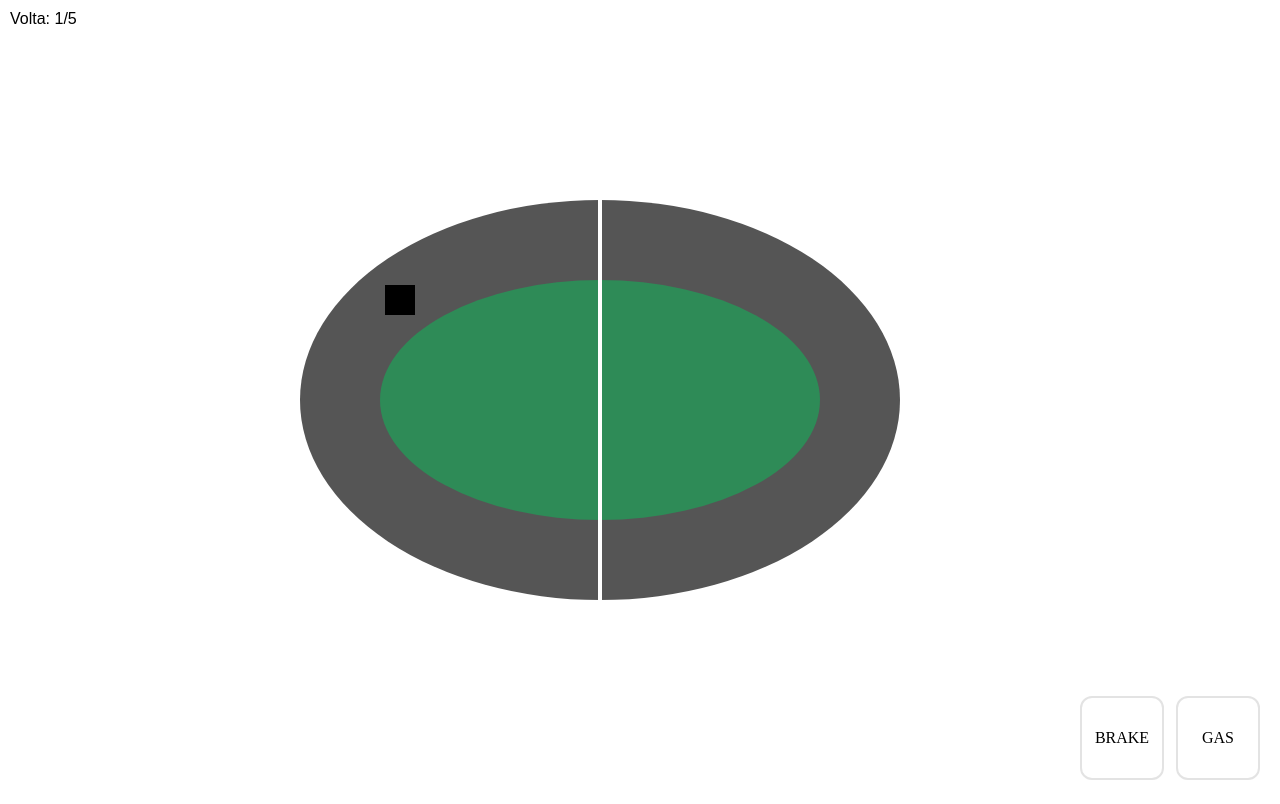
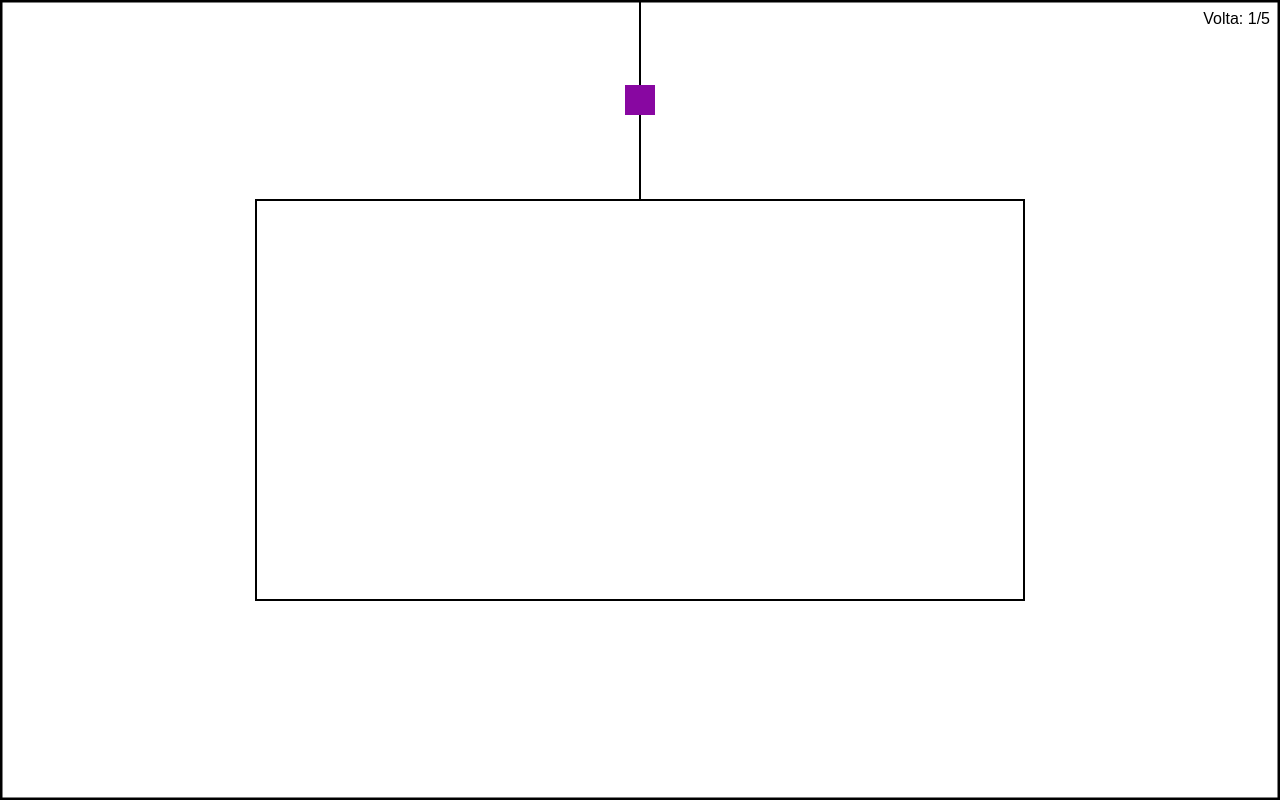
Before and after one commit to RamoLAB/meu-backend, a website: page index.html in a window 1280 px wide. Drawn offline with Linux system fonts and the light colour scheme.

Commit message:
Update index.html

```diff
--- a/index.html
+++ b/index.html
@@ -4,140 +4,207 @@
 
 <canvas id="g"></canvas>
 
-<!-- HUD -->
-<div style="position:fixed; top:10px; left:10px; font-family:sans-serif;">
+<div style="position:fixed; top:10px; right:10px; font-family:sans-serif;">
     Volta: <span id="lap">1</span>/5
-</div>
-
-<!-- PEDAIS -->
-<div style="position:fixed; bottom:20px; right:20px; display:flex; gap:12px;">
-    <div id="brake" style="width:80px;height:80px;border:2px solid rgba(200,200,200,0.5);border-radius:12px;display:flex;align-items:center;justify-content:center;">BRAKE</div>
-    <div id="gas" style="width:80px;height:80px;border:2px solid rgba(200,200,200,0.5);border-radius:12px;display:flex;align-items:center;justify-content:center;">GAS</div>
 </div>
 
 <script>
 const c = g;
 const x = c.getContext("2d");
 
+// ==========================
+// CONFIG
+// ==========================
+const PLAYER_ID = Math.random().toString(36).slice(2,9);
+const PLAYER_COLOR = "#" + Math.floor(Math.random()*16777215).toString(16).padStart(6,"0");
+const WS_URL = "wss://meu-backend-0rzt.onrender.com";
+
+// ==========================
+// TRACK
+// ==========================
+const track = {};
+
+// ==========================
+// PLAYER LOCAL
+// ==========================
 let p = {
-    x: 400,
-    y: 300,
-    angle: 0,
+    x: 0,
+    y: 0,
+    angle: Math.PI,
     speed: 0,
     lap: 1,
-    lastCross: false
+    stage: 0,
+    lastCross: false,
+    boost: 0,
+    tyre: 100,
+    isBoosting: false
 };
 
+// OUTROS JOGADORES
+let players = {};
+
+// ==========================
+// INPUT
+// ==========================
 let k = {};
-let accelerating = false;
-let braking = false;
+onkeydown = e => k[e.key.toLowerCase()] = 1;
+onkeyup = e => k[e.key.toLowerCase()] = 0;
 
-// pista
-const track = {
-    cx: 600,
-    cy: 400,
-    rx: 300,
-    ry: 200,
-    width: 80
-};
-
-// linha de chegada (vertical)
-const finishLineX = track.cx;
-
-// resize
+// ==========================
+// RESIZE
+// ==========================
 onresize = () => {
     c.width = innerWidth;
     c.height = innerHeight;
+
+    track.w = c.width;
+    track.h = c.height;
+
+    track.innerW = track.w * 0.6;
+    track.innerH = track.h * 0.5;
+    track.innerX = (track.w - track.innerW)/2;
+    track.innerY = (track.h - track.innerH)/2;
+
+    p.x = track.w / 2;
+    p.y = track.innerY / 2;
 };
 onresize();
 
-// teclado
-onkeydown = e => k[e.key.toLowerCase()] = 1;
-onkeyup = e => k[e.key.toLowerCase()] = 0;
+// ==========================
+// WEBSOCKET
+// ==========================
+const ws = new WebSocket(WS_URL);
 
-// pedais
-gas.onmousedown = () => accelerating = true;
-gas.onmouseup = () => accelerating = false;
-gas.onmouseleave = () => accelerating = false;
+ws.onopen = () => {
+    ws.send(JSON.stringify({
+        type: "join",
+        id: PLAYER_ID,
+        color: PLAYER_COLOR
+    }));
+};
 
-brake.onmousedown = () => braking = true;
-brake.onmouseup = () => braking = false;
-brake.onmouseleave = () => braking = false;
+ws.onmessage = (msg) => {
+    const data = JSON.parse(msg.data);
 
-// loop
+    if(data.type === "state"){
+        players = data.players;
+    }
+};
+
+// envio
+setInterval(()=>{
+    if(ws.readyState !== 1) return;
+
+    ws.send(JSON.stringify({
+        type:"move",
+        id: PLAYER_ID,
+        x: p.x,
+        y: p.y,
+        angle: p.angle,
+        color: PLAYER_COLOR,
+        lap: p.lap
+    }));
+},50);
+
+// ==========================
+// LOOP
+// ==========================
 function loop(){
 
     // direção
-    if(k["arrowleft"]||k["a"]||k["arrowup"]||k["w"]) p.angle -= 0.05;
-    if(k["arrowright"]||k["d"]||k["arrowdown"]||k["s"]) p.angle += 0.05;
+    if(k["arrowleft"]||k["a"]) p.angle -= 0.05;
+    if(k["arrowright"]||k["d"]) p.angle += 0.05;
 
-    // aceleração
-    if(accelerating){
-        p.speed += 0.2;
-        if(p.speed > 6) p.speed = 6;
+    let accel = k["arrowup"]||k["w"];
+    let brake = k["arrowdown"]||k["s"];
+
+    if(accel){
+        p.speed += 0.3;
+        if(p.speed > 8) p.speed = 8;
     }
 
-    // freio
-    if(braking){
-        p.speed *= 0.7;
-        if(p.speed < 0.05) p.speed = 0;
+    if(brake){
+        p.speed *= 0.85;
     }
 
-    // inércia
-    if(!accelerating && !braking){
+    if(!accel && !brake){
         p.speed *= 0.99;
     }
 
     // movimento
-    p.x += Math.cos(p.angle) * p.speed;
-    p.y += Math.sin(p.angle) * p.speed;
+    let nx = p.x + Math.cos(p.angle)*p.speed;
+    let ny = p.y + Math.sin(p.angle)*p.speed;
 
-    // =====================
-    // DETECÇÃO DE VOLTA
-    // =====================
-    let crossing = (p.x > finishLineX && p.y > track.cy);
+    let hit =
+        nx < 10 || nx > track.w-10 ||
+        ny < 10 || ny > track.h-10 ||
+        (nx>track.innerX && nx<track.innerX+track.innerW &&
+         ny>track.innerY && ny<track.innerY+track.innerH);
 
-    if(crossing && !p.lastCross){
+    if(!hit){
+        p.x = nx;
+        p.y = ny;
+    } else {
+        p.speed *= -0.3;
+    }
+
+    // LAP SYSTEM
+    if(p.stage==0 && p.x < track.innerX) p.stage=1;
+    if(p.stage==1 && p.y > track.innerY+track.innerH) p.stage=2;
+    if(p.stage==2 && p.x > track.innerX+track.innerW) p.stage=3;
+
+    let cross = (p.stage==3 && p.x < track.w/2 && p.y < track.innerY);
+    if(cross && !p.lastCross){
         if(p.lap < 5){
             p.lap++;
-            document.getElementById("lap").innerText = p.lap;
+            lap.innerText = p.lap;
+            p.stage = 0;
         }
     }
+    p.lastCross = cross;
 
-    p.lastCross = crossing;
-
-    // =====================
-    // RENDER
-    // =====================
-    x.fillStyle = "#fff";
+    // ======================
+    // DRAW
+    // ======================
+    x.fillStyle="#fff";
     x.fillRect(0,0,c.width,c.height);
 
-    // pista (asfalto)
-    x.fillStyle = "#555";
-    x.beginPath();
-    x.ellipse(track.cx, track.cy, track.rx, track.ry, 0, 0, Math.PI*2);
-    x.fill();
+    // pista
+    x.strokeStyle="#000";
+    x.lineWidth=5;
+    x.strokeRect(0,0,track.w,track.h);
 
-    // miolo (grama)
-    x.fillStyle = "#2e8b57";
-    x.beginPath();
-    x.ellipse(track.cx, track.cy, track.rx-track.width, track.ry-track.width, 0, 0, Math.PI*2);
-    x.fill();
+    x.lineWidth=2;
+    x.strokeRect(track.innerX,track.innerY,track.innerW,track.innerH);
 
     // linha chegada
-    x.strokeStyle = "#fff";
-    x.lineWidth = 4;
     x.beginPath();
-    x.moveTo(finishLineX, track.cy - track.ry);
-    x.lineTo(finishLineX, track.cy + track.ry);
+    x.moveTo(track.w/2,0);
+    x.lineTo(track.w/2,track.innerY);
     x.stroke();
 
-    // carro
+    // OUTROS
+    for(let id in players){
+        if(id === PLAYER_ID) continue;
+
+        let pl = players[id];
+
+        x.save();
+        x.translate(pl.x, pl.y);
+        x.rotate(pl.angle || 0);
+
+        x.fillStyle = pl.color || "#999";
+        x.fillRect(-15,-15,30,30);
+
+        x.restore();
+    }
+
+    // VOCÊ
     x.save();
-    x.translate(p.x, p.y);
+    x.translate(p.x,p.y);
     x.rotate(p.angle);
-    x.fillStyle = "#000";
-    x.fillRect(-15, -15, 30, 30);
+    x.fillStyle = PLAYER_COLOR;
+    x.fillRect(-15,-15,30,30);
     x.restore();
 
     requestAnimationFrame(loop);
```
